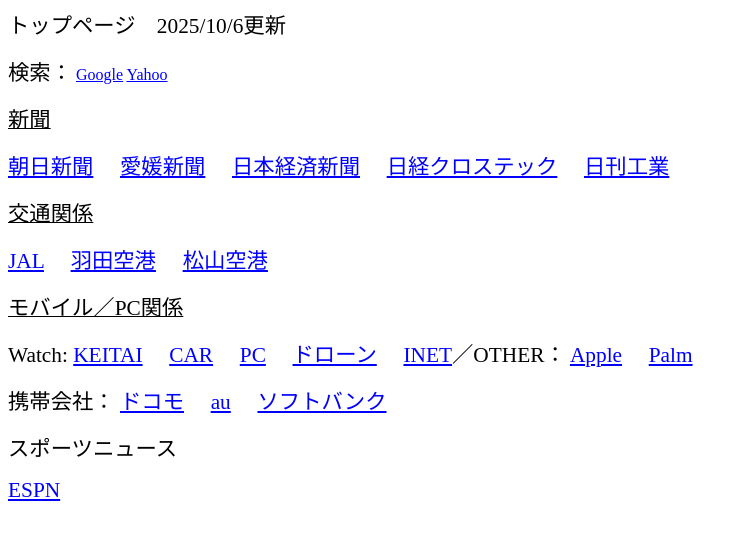
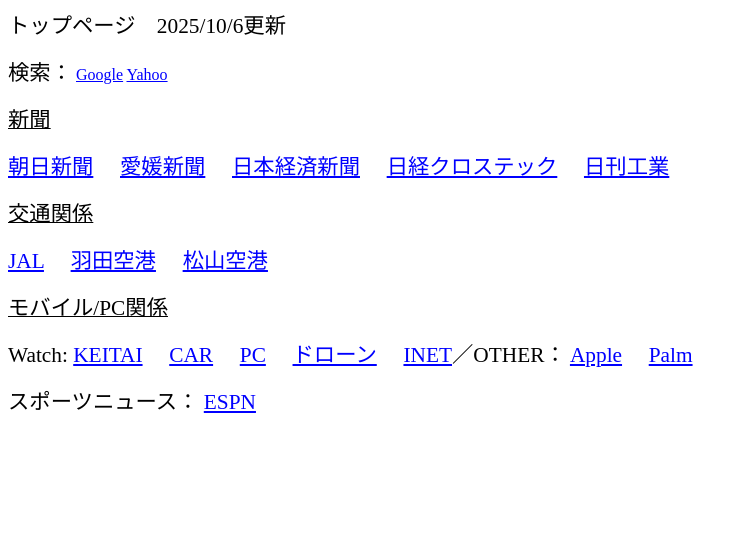
Before and after one commit to iwa103/my_links, a plain HTML site: page index.html in a window 1280 px wide. Shown: the whole page, without its empty margins (0-746 px from the left). Drawn offline with Linux system fonts and the light colour scheme.

Commit message:
Update index.html

```diff
--- a/index.html
+++ b/index.html
@@ -50,7 +50,7 @@
   </p>
 
   <p>
-    <u><font face="ヒラギノ丸ゴ Pro W4" size="4" style="font-size:16pt">モバイル／PC関係</font></u>
+    <u><font face="ヒラギノ丸ゴ Pro W4" size="4" style="font-size:16pt">モバイル/PC関係</font></u>
   </p>
   <p>
     <font face="ヒラギノ丸ゴ Pro W4" size="4" style="font-size:16pt">
@@ -64,19 +64,9 @@
       <a href="https://palmfan.com/">Palm</a>
     </font>
   </p>
-
   <p>
     <font face="ヒラギノ丸ゴ Pro W4" size="4" style="font-size:16pt">
-      携帯会社：
-      <a href="https://www.nttdocomo.co.jp/">ドコモ</a>
-      <a href="https://www.au.com/">au</a>
-      <a href="https://www.softbank.jp/mobile/">ソフトバンク</a>
-    </font>
-  </p>
-
-  <p><font face="ヒラギノ丸ゴ Pro W4" size="4" style="font-size:16pt">スポーツニュース</font></p>
-  <p>
-    <font face="ヒラギノ丸ゴ Pro W4" size="4" style="font-size:16pt">
+      スポーツニュース：
       <a href="https://espn.go.com/">ESPN</a>
     </font>
   </p>
```
